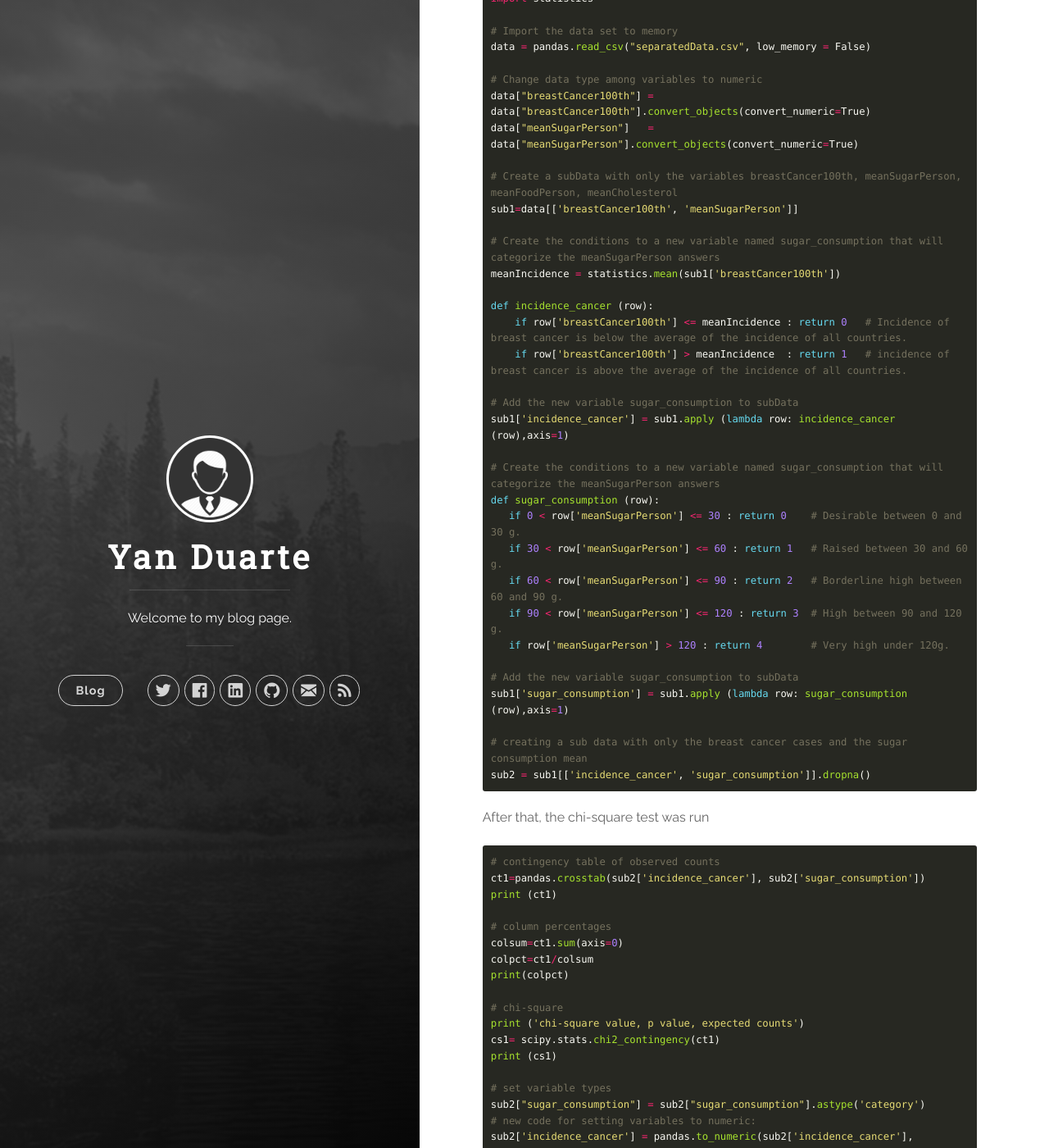
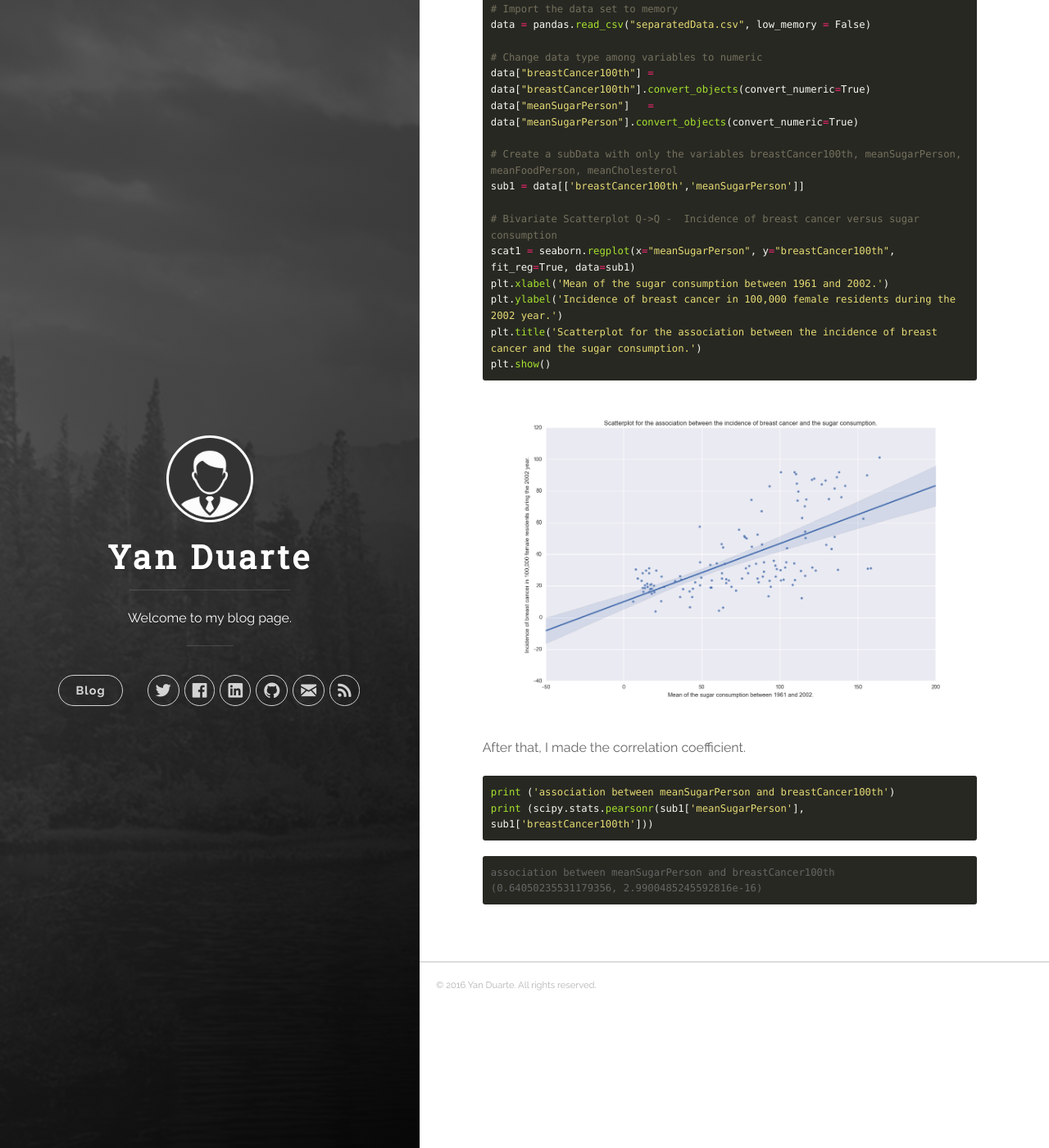
Before and after one commit to yan-duarte/yan-duarte.github.io, a Jekyll site: the page built from _posts/2016-08-07-DAT-Assignment3.md, in a window 1280 px wide and 1400 px high, scrolled down 898 px. Shown: the whole window at 82% size. Built offline with Jekyll 4.4.1, drawn with Linux system fonts in a browser that asks for light colours; nearby versions of some CDN libraries; some of the changed text lies outside the part shown.

Commit message:
Updated 2016-08-07-DAT-Assignment3.md

````diff
--- a/_posts/2016-08-07-DAT-Assignment3.md
+++ b/_posts/2016-08-07-DAT-Assignment3.md
@@ -23,17 +23,17 @@ The complete program for this assignment can be download [here](https://yan-duar
 
 ## **Correlation Coefficient**
 
-Below is the code to make the Chi-Square Test of Independence technique:
+Below is the code to make the Correlation Coefficient technique:
 
-First I have imported the libraries and management the data like in the other assignments presented until here. Another thing done was to make the response variable qualitative.
+First I have imported the libraries, management the data and created the scatterplot graph of my variables.
 
 ```python
 import pandas
 import numpy
-import scipy.stats
+import statistics
 import seaborn
 import matplotlib.pyplot as plt
-import statistics
+import scipy
 
 # Import the data set to memory
 data = pandas.read_csv("separatedData.csv", low_memory = False)
@@ -43,122 +43,26 @@ data["breastCancer100th"] = data["breastCancer100th"].convert_objects(convert_nu
 data["meanSugarPerson"]   = data["meanSugarPerson"].convert_objects(convert_numeric=True)
 
 # Create a subData with only the variables breastCancer100th, meanSugarPerson, meanFoodPerson, meanCholesterol
-sub1=data[['breastCancer100th', 'meanSugarPerson']]
+sub1 = data[['breastCancer100th','meanSugarPerson']]
 
-# Create the conditions to a new variable named sugar_consumption that will categorize the meanSugarPerson answers
-meanIncidence = statistics.mean(sub1['breastCancer100th'])
-
-def incidence_cancer (row):
-    if row['breastCancer100th'] <= meanIncidence : return 0   # Incidence of breast cancer is below the average of the incidence of all countries.
-    if row['breastCancer100th'] > meanIncidence  : return 1   # incidence of breast cancer is above the average of the incidence of all countries.
-
-# Add the new variable sugar_consumption to subData
-sub1['incidence_cancer'] = sub1.apply (lambda row: incidence_cancer (row),axis=1)
-
-# Create the conditions to a new variable named sugar_consumption that will categorize the meanSugarPerson answers
-def sugar_consumption (row):
-   if 0 < row['meanSugarPerson'] <= 30 : return 0    # Desirable between 0 and 30 g.
-   if 30 < row['meanSugarPerson'] <= 60 : return 1   # Raised between 30 and 60 g.
-   if 60 < row['meanSugarPerson'] <= 90 : return 2   # Borderline high between 60 and 90 g.
-   if 90 < row['meanSugarPerson'] <= 120 : return 3  # High between 90 and 120 g.
-   if row['meanSugarPerson'] > 120 : return 4        # Very high under 120g.
-
-# Add the new variable sugar_consumption to subData
-sub1['sugar_consumption'] = sub1.apply (lambda row: sugar_consumption (row),axis=1)
-
-# creating a sub data with only the breast cancer cases and the sugar consumption mean
-sub2 = sub1[['incidence_cancer', 'sugar_consumption']].dropna()
-```
-
-After that, the chi-square test was run
-
-```python
-# contingency table of observed counts
-ct1=pandas.crosstab(sub2['incidence_cancer'], sub2['sugar_consumption'])
-print (ct1)
-
-# column percentages
-colsum=ct1.sum(axis=0)
-colpct=ct1/colsum
-print(colpct)
-
-# chi-square
-print ('chi-square value, p value, expected counts')
-cs1= scipy.stats.chi2_contingency(ct1)
-print (cs1)
-
-# set variable types
-sub2["sugar_consumption"] = sub2["sugar_consumption"].astype('category')
-# new code for setting variables to numeric:
-sub2['incidence_cancer'] = pandas.to_numeric(sub2['incidence_cancer'], errors='coerce')
-
-# graph percent with incidence of breast cancer within each sugar consumption group
-seaborn.factorplot(x="sugar_consumption", y="incidence_cancer", data=sub2, kind="bar", ci=None)
-plt.xlabel('Days smoked per month')
-plt.ylabel('Proportion Nicotine Dependent')
+# Bivariate Scatterplot Q->Q -  Incidence of breast cancer versus sugar consumption
+scat1 = seaborn.regplot(x="meanSugarPerson", y="breastCancer100th", fit_reg=True, data=sub1)
+plt.xlabel('Mean of the sugar consumption between 1961 and 2002.')
+plt.ylabel('Incidence of breast cancer in 100,000 female residents during the 2002 year.')
+plt.title('Scatterplot for the association between the incidence of breast cancer and the sugar consumption.')
 plt.show()
 ```
 
-```
-sugar_consumption   0   1   2   3   4
-incidence_cancer
-0                  27  18  20  18   5
-1                   0   1  11  13  16
+![Figure 1]({{site.baseurl}}/yan-duarte.github.io/images/dat-assignment3/dat-ass3-fig1.png)
 
-sugar_consumption    0         1         2         3         4
-incidence_cancer
-0                  1.0  0.947368  0.645161  0.580645  0.238095
-1                  0.0  0.052632  0.354839  0.419355  0.761905
+After that, I made the correlation coefficient.
 
-chi-square value, p value, expected counts
-(39.512867893214903, 5.4581126727845847e-08, 4, array([[ 18.41860465,  12.96124031,  21.14728682,  21.14728682,  14.3255814 ],
-       [  8.58139535,   6.03875969,   9.85271318,   9.85271318,   6.6744186 ]]))
+```python
+print ('association between meanSugarPerson and breastCancer100th')
+print (scipy.stats.pearsonr(sub1['meanSugarPerson'], sub1['breastCancer100th']))
 ```
 
-![Figure 1]({{site.baseurl}}/yan-duarte.github.io/images/dat-assignment2/dat-ass2-fig1.png)
-
-We can see that the p-value is lower than 0.05 indicating that the null hypothesis is false.
-The graph indicates us that the hypothesis is correct, however, as we have five categories in the explanatory variable, we must get the newly allowed p-value and after that, make a Post hoc test in order to avoid the type 1 error.
-
-## **Post hoc test**
-
-Before make the post hoc test, we need to found the new p-value dividing the actual p-value (0.05) with the number of total comparations (10) resulting in 0.005.
-
-With this in mind, now is time to make the post hoc test by comparing each pair of the categories.
-In order to not increase the content in this page, I will not show the code of this part here. You can download the full code in this [link](https://yan-duarte.github.io/archives/dat-assignment2.py).
-
-To make it simple, I will put the results in a table to demonstrates what p-value was obtained for each pair compared.
-
 ```
-=========================================================================================
-          0                   1                  2                 3                 4
------------------------------------------------------------------------------------------
-0         *
-1   0.858286501232            *
-2   0.00191759274614   0.0368386728613           *
-3   0.000457422007878  0.0131816834514    0.794297293406           *
-4   1.55172436526e-07  2.53962662117e-05  0.00932500384294  0.0310969514839          *
------------------------------------------------------------------------------------------
+association between meanSugarPerson and breastCancer100th
+(0.64050235531179356, 2.9900485245592816e-16)
 ```
-
-The indexes of the groups are:
-
-  - (0) Desirable 0 and 30 g.
-  - (1) Raised with 30 and 60 g.
-  - (2) Borderline high 60 and 90 g.
-  - (3) High between 90 and 120 g.
-  - (4) Very high under 120g.
-
-With the results we can change the graph to:
-
-![Figure 2]({{site.baseurl}}/yan-duarte.github.io/images/dat-assignment2/dat-ass2-fig2.png)
-
-Post hoc comparisons of the incidence of breast cancer cases by pairs of sugar consumption categories have demonstrated more null hypothesis than the confirmation of the hypothesis.
-The hypothesis that is being approached only confirmed when compared the groups:
-
-  - (0) Desirable with (2) Borderline high
-  - (0) Desirable with (3) High
-  - (0) Desirable with (4) Very high.
-  - (1) Raised with (4) Very high.
-
-This means that the amount of new breast cancer cases among the population that intakes sugar in the proportions of this groups (only 40% of the tested groups) have a significant difference. While the other 6 pair comparisons have their null hypothesis confirmed.
````
